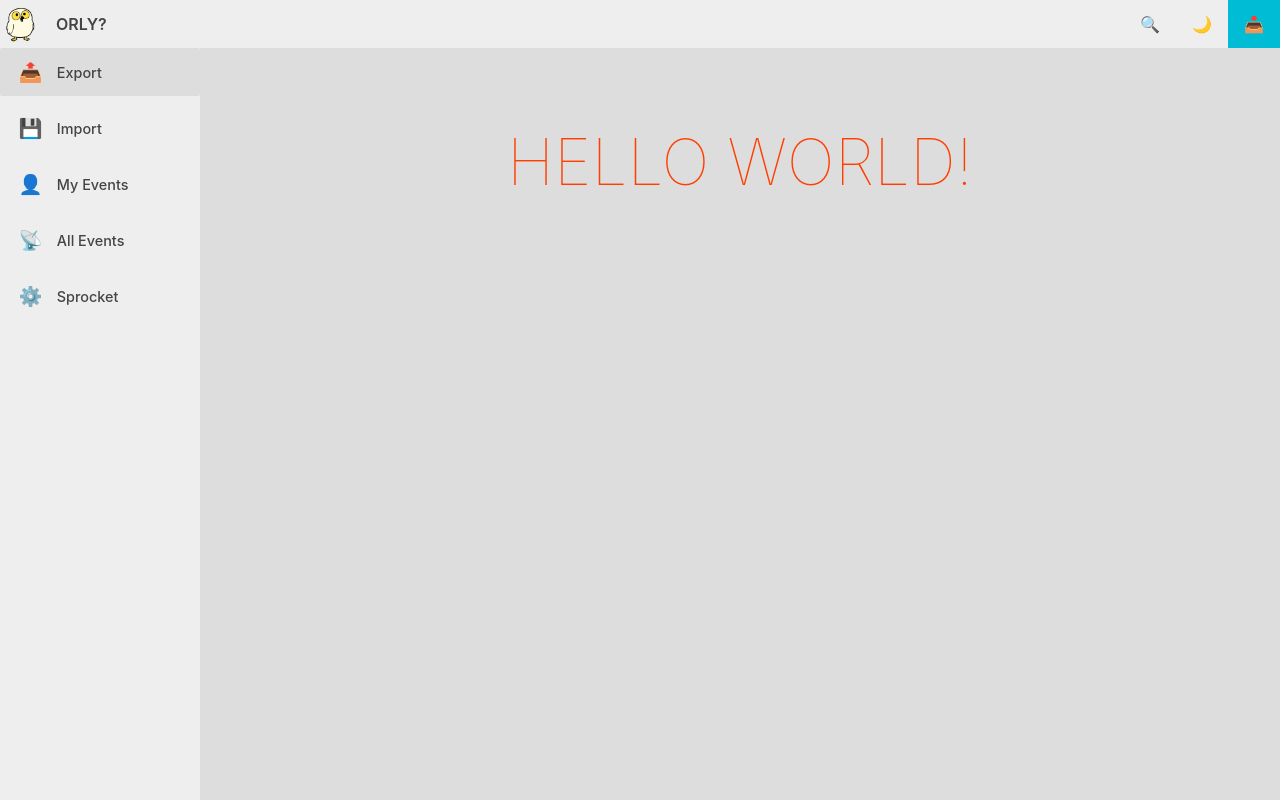
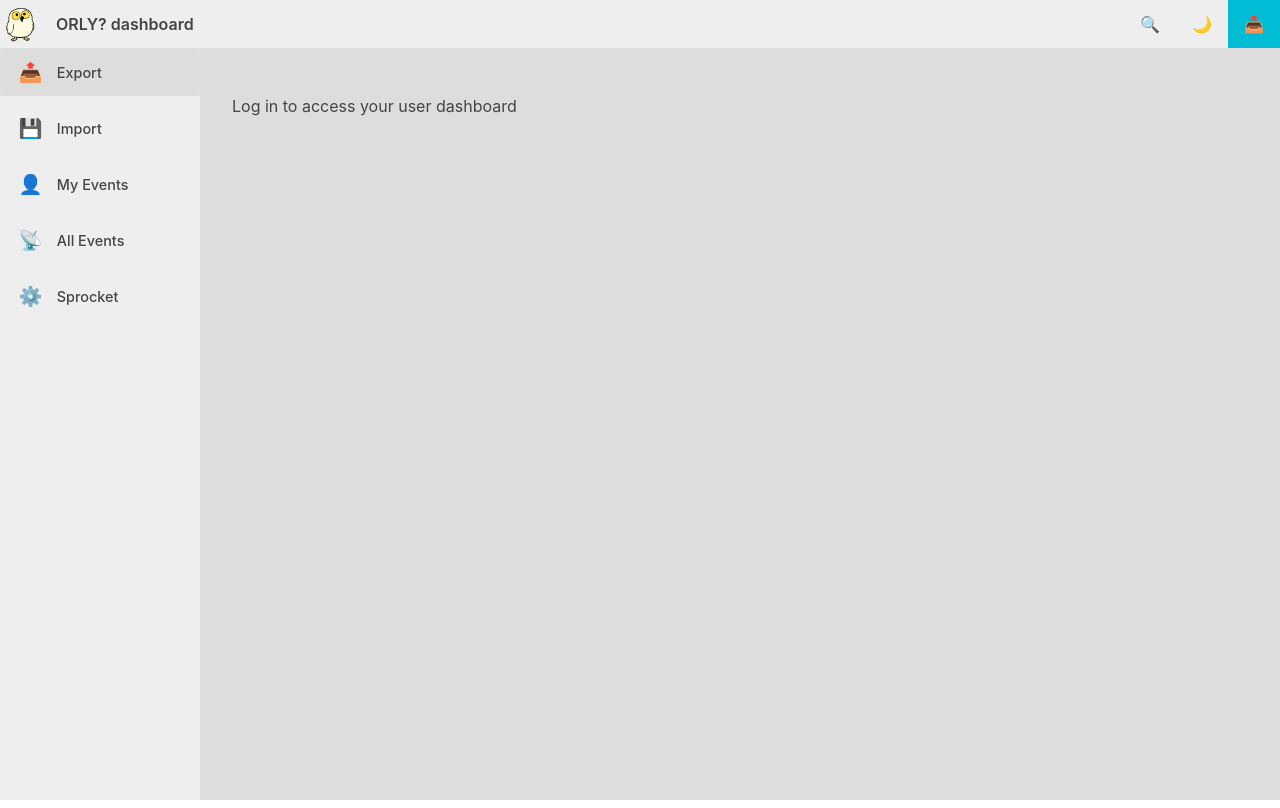
Before and after one commit to Silberengel/next.orly.dev, a Svelte app in the folder app/web/: page / in a window 1280 px wide. Built offline with nearby package versions, Linux system fonts and the light colour scheme.

Commit message:
Enhance user role management in App.svelte by adding fetchUserRole function; update UI to display user role badge upon login. Modify Follows struct to include owners and adjust access level logic in acl package for improved permission handling.

```diff
--- a/app/web/src/App.svelte
+++ b/app/web/src/App.svelte
@@ -1,8 +1,6 @@
 <script>
     import LoginModal from './LoginModal.svelte';
     import { initializeNostrClient, fetchUserProfile } from './nostr.js';
-
-    export let name;
 
     let isDarkTheme = false;
     let showLoginModal = false;
@@ -10,6 +8,7 @@
     let userPubkey = '';
     let authMethod = '';
     let userProfile = null;
+    let userRole = '';
     let showSettingsDrawer = false;
     let selectedTab = 'export';
     let isSearchMode = false;
@@ -45,6 +44,8 @@
             isLoggedIn = true;
             userPubkey = storedPubkey;
             authMethod = storedAuthMethod;
+            // Fetch user role for already logged in users
+            fetchUserRole();
         }
     }
 
@@ -92,6 +93,9 @@
         } catch (error) {
             console.error('Failed to load profile:', error);
         }
+
+        // Fetch user role/permissions
+        await fetchUserRole();
     }
 
     function handleLogout() {
@@ -99,6 +103,7 @@
         userPubkey = '';
         authMethod = '';
         userProfile = null;
+        userRole = '';
         showSettingsDrawer = false;
 
         // Clear stored authentication
@@ -187,6 +192,28 @@
             console.error('Failed to auto-load profile:', error);
         }
     }
+
+    async function fetchUserRole() {
+        if (!isLoggedIn || !userPubkey) {
+            userRole = '';
+            return;
+        }
+
+        try {
+            const response = await fetch(`/api/permissions/${userPubkey}`);
+            if (response.ok) {
+                const data = await response.json();
+                userRole = data.permission || '';
+                console.log('User role loaded:', userRole);
+            } else {
+                console.error('Failed to fetch user role:', response.status);
+                userRole = '';
+            }
+        } catch (error) {
+            console.error('Error fetching user role:', error);
+            userRole = '';
+        }
+    }
 </script>
 
 <!-- Header -->
@@ -201,12 +228,16 @@
                     bind:value={searchQuery}
                     on:keydown={handleSearchKeydown}
                     placeholder="Search..."
-                    autofocus
                 />
             </div>
         {:else}
             <div class="header-title">
-                <span class="app-title">ORLY?</span>
+                <span class="app-title">
+                    ORLY? dashboard
+                    {#if isLoggedIn && userRole}
+                        <span class="permission-badge">{userRole}</span>
+                    {/if}
+                </span>
             </div>
         {/if}
         <button class="search-btn" on:click={toggleSearchMode}>
@@ -258,7 +289,7 @@
 
     <!-- Main Content -->
     <main class="main-content">
-        <h1>Hello {name}!</h1>
+        <p>Log in to access your user dashboard</p>
     </main>
 </div>
 
@@ -394,6 +425,20 @@
         font-size: 1em;
         font-weight: 600;
         color: var(--text-color);
+        display: flex;
+        align-items: center;
+        gap: 0.5rem;
+    }
+
+    .permission-badge {
+        font-size: 0.7em;
+        font-weight: 500;
+        padding: 0.2em 0.5em;
+        border-radius: 0.3em;
+        background-color: var(--primary);
+        color: white;
+        text-transform: uppercase;
+        letter-spacing: 0.05em;
     }
 
     .search-input-container {
@@ -581,14 +626,6 @@
         color: var(--text-color);
     }
 
-    .main-content h1 {
-        color: #ff3e00;
-        text-transform: uppercase;
-        font-size: 4em;
-        font-weight: 100;
-        text-align: center;
-    }
-
     @media (max-width: 640px) {
         .header-content {
             padding: 0;
@@ -603,9 +640,6 @@
             padding: 1rem;
         }
 
-        .main-content h1 {
-            font-size: 2.5em;
-        }
     }
 
     /* User Info Styles */
```
Also changed, not shown: 2 other files (tests, documents, lock files or other folders).
